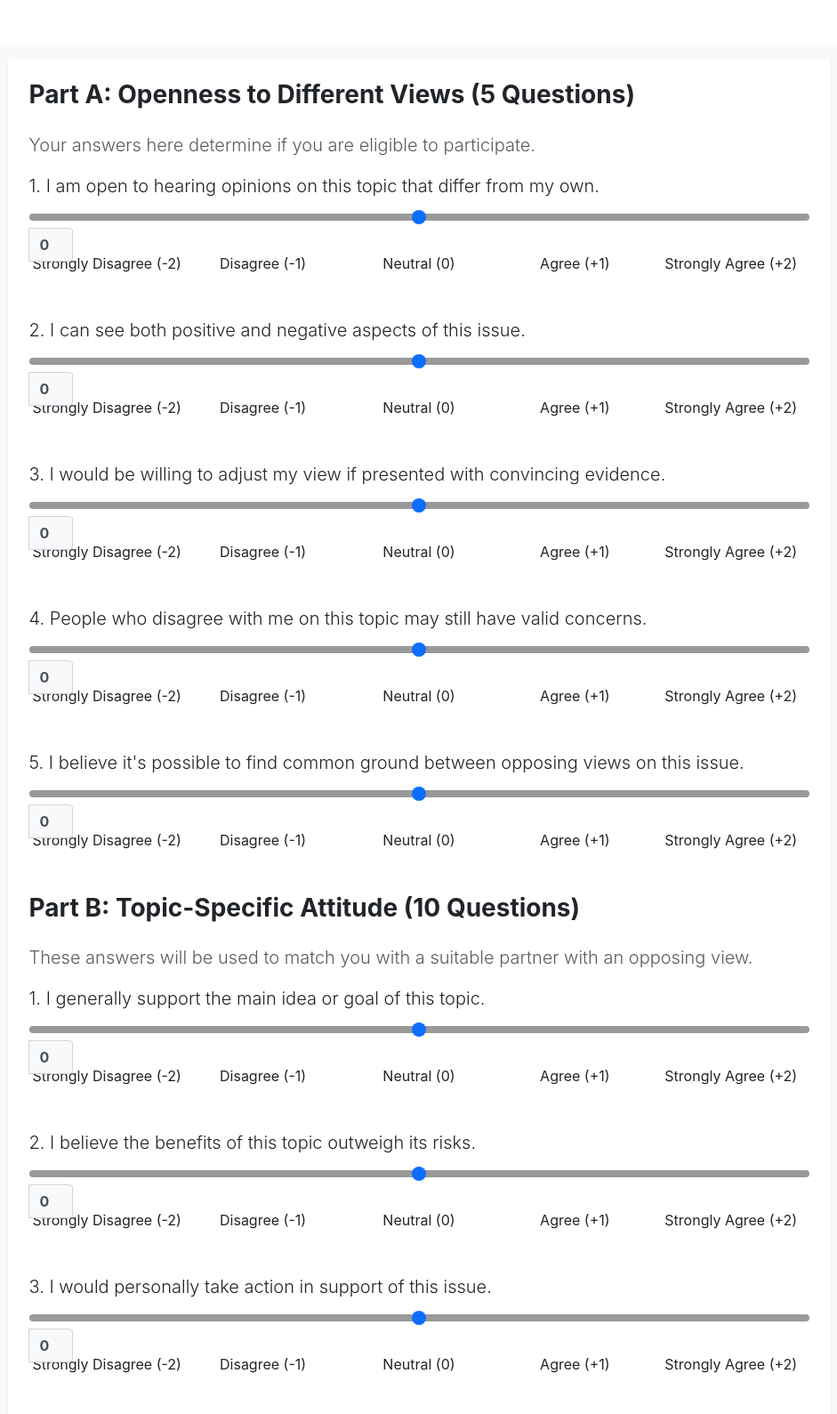
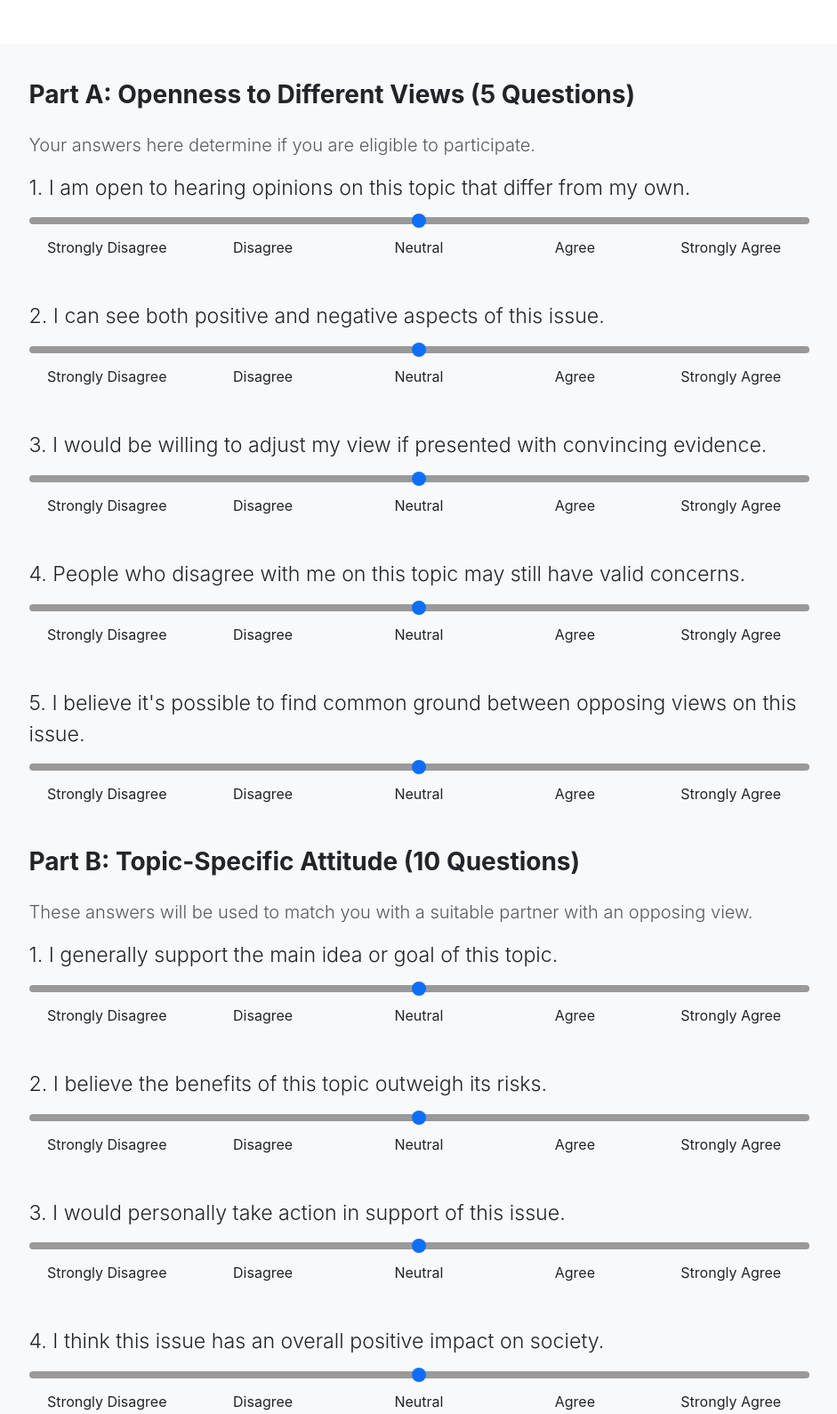
Before and after one commit to sahardirani/mastersproject, a Flask app: page /new_questionnaire in a window 1280 px wide. Shown: the part 339-1928 px from the top of the page at 89% size, without its empty margins (169-1110 px from the left). Run offline with Flask 3, Linux system fonts and the light colour scheme; the visitor is signed in with stand-in values (Sample User, id 1); data comes from the database, SQL or seed files in the repository; some libraries are stand-ins or nearby versions.

Commit message:
Add files via upload

```diff
--- a/website/templates/Questionnaire1/questions1.html
+++ b/website/templates/Questionnaire1/questions1.html
@@ -6,7 +6,7 @@
         <div class="col-lg-8 mx-auto">
             <h1 class="fw-light">Political Dialogue Questionnaire</h1>
             <p class="lead text-body-secondary">
-                To find a suitable discussion partner with an opposing viewpoint, please rate your agreement with the following 15 statements on a scale from -2 (Strongly Disagree) to +2 (Strongly Agree).
+                To find a suitable discussion partner with an opposing viewpoint, please rate your agreement with the following 15 statements. on a scale from Strongly Disagree to Strongly Agree.
             </p>
             <p class="lead text-body-secondary">
                 You selected the topic: <b>{{ user.topic|default('unknown')|capitalize|replace('_', ' ') }}</b>
--- a/website/templates/home.html
+++ b/website/templates/home.html
@@ -6,13 +6,13 @@
     <div class="col-lg-6 col-md-6 mx-auto">
       <h1 class="fw-light">Political Dialogue Platform</h1>
       <p class="lead text-body-secondary">
-        On this platform, participants can engage in respectful political discussions on a variety of current and socially relevant topics.
+        <br>On this platform, participants can engage in respectful political discussions on a variety of current and socially relevant topics.
         The aim is to enable constructive dialogue between individuals with different perspectives.
       </p>
       <p class="lead text-body-secondary">
         The platform is designed to cover a wide range of public issues, such as technological change, social values, human rights,
         economic developments, and other political questions that shape modern society.
-        For the purpose of testing and evaluation, we currently focus on three example topics: climate activism, artificial intelligence and its impact
+        For the purpose of testing and evaluation, we currently focus on two example topics: artificial intelligence and its impact
         on employment, and freedom of speech on social media platforms.
       </p>
       <p class="lead text-body-secondary">
--- a/website/templates/new_questionnaire.html
+++ b/website/templates/new_questionnaire.html
@@ -18,7 +18,7 @@
 <div class="album py-3 bg-body-tertiary">
     <div class="container">
         <form method="POST">
-            <div class="py-3 col-md-10 shadow-sm rounded mx-auto bg-white p-4">
+            <div class="py-3 col-md-10  rounded mx-auto  p-4">
 
                 <h3 class="fw-bold mb-4">Part A: Openness to Different Views (5 Questions)</h3>
                 <p class="lead text-body-secondary">Your answers here determine if you are eligible to participate.</p>
--- a/website/templates/opinion_slider_content.html
+++ b/website/templates/opinion_slider_content.html
@@ -1,7 +1,13 @@
 {# opinion_slider_content.html #}
 <div class="form-group mb-5">
-    <label for="{{ name_prefix }}{{ question_number }}" class="lead">{{ question_number }}. {{ question_text }}</label>
-    <div class="input-group">
+
+    <!-- Make label bigger -->
+    <label for="{{ name_prefix }}{{ question_number }}"
+           class="lead question-text">
+        {{ question_number }}. {{ question_text }}
+    </label>
+
+    <div class="input-group mb-3">
         <input
             type="range"
             class="form-range custom-track-color"
@@ -13,13 +19,19 @@
             name="{{ name_prefix }}{{ question_number }}"
             required
         >
-        <span class="input-group-text bg-light fw-bold" style="width: 50px;" id="current-value-{{ name_prefix }}{{ question_number }}">0</span>
     </div>
+
     <div class="custom-labels">
-        <p class="range-label">Strongly Disagree (-2)</p>
-        <p class="range-label">Disagree (-1)</p>
-        <p class="range-label">Neutral (0)</p>
-        <p class="range-label">Agree (+1)</p>
-        <p class="range-label">Strongly Agree (+2)</p>
+        <p class="range-label">Strongly Disagree</p>
+        <p class="range-label">Disagree</p>
+        <p class="range-label">Neutral</p>
+        <p class="range-label">Agree</p>
+        <p class="range-label">Strongly Agree</p>
     </div>
 </div>
+
+<style>
+.question-text {
+    font-size: 1.45rem !important;
+}
+</style>
```
Also changed, not shown: website/templates/index.html (+14 -7 lines), website/views.py (line endings or trailing spaces).
